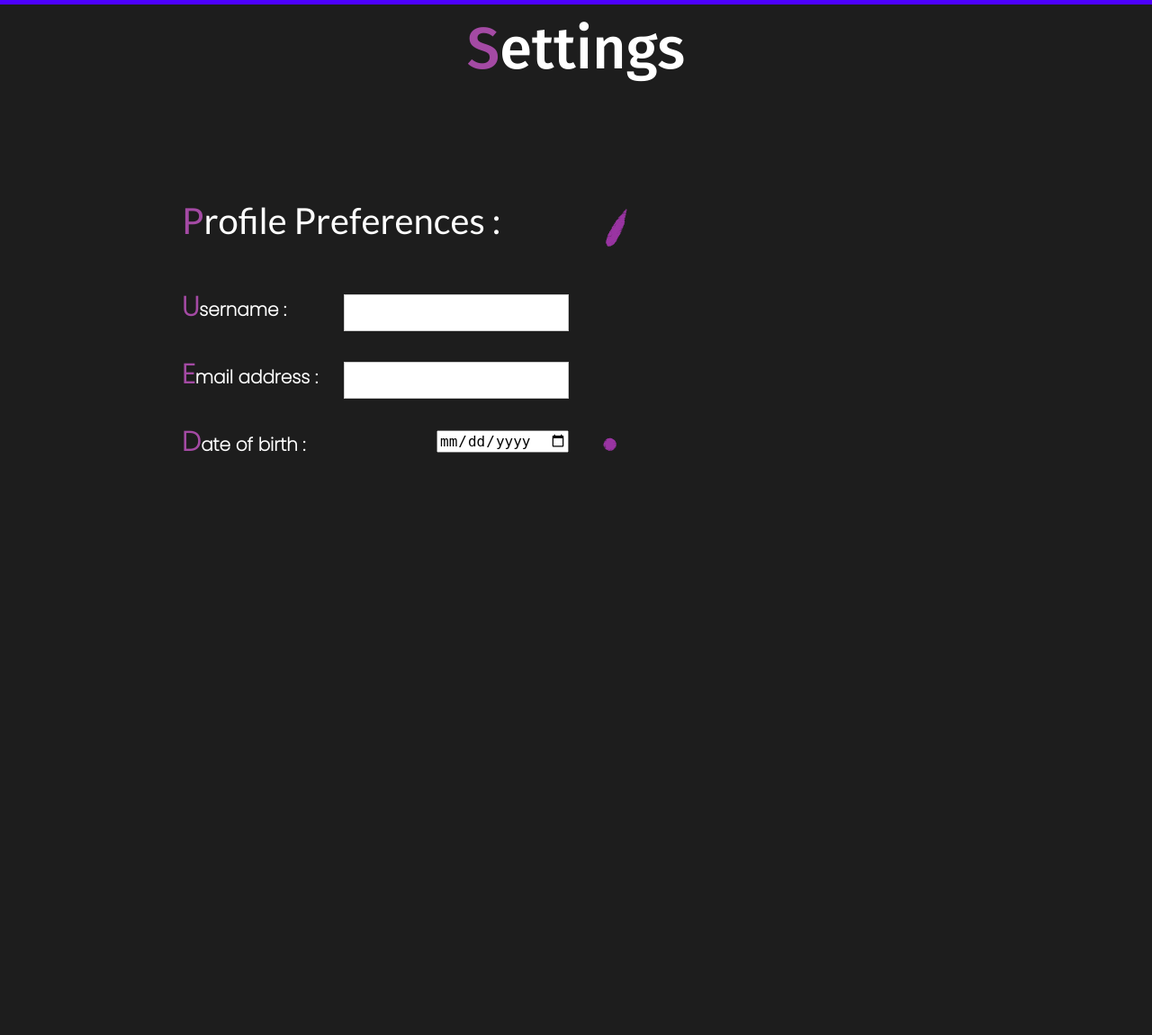
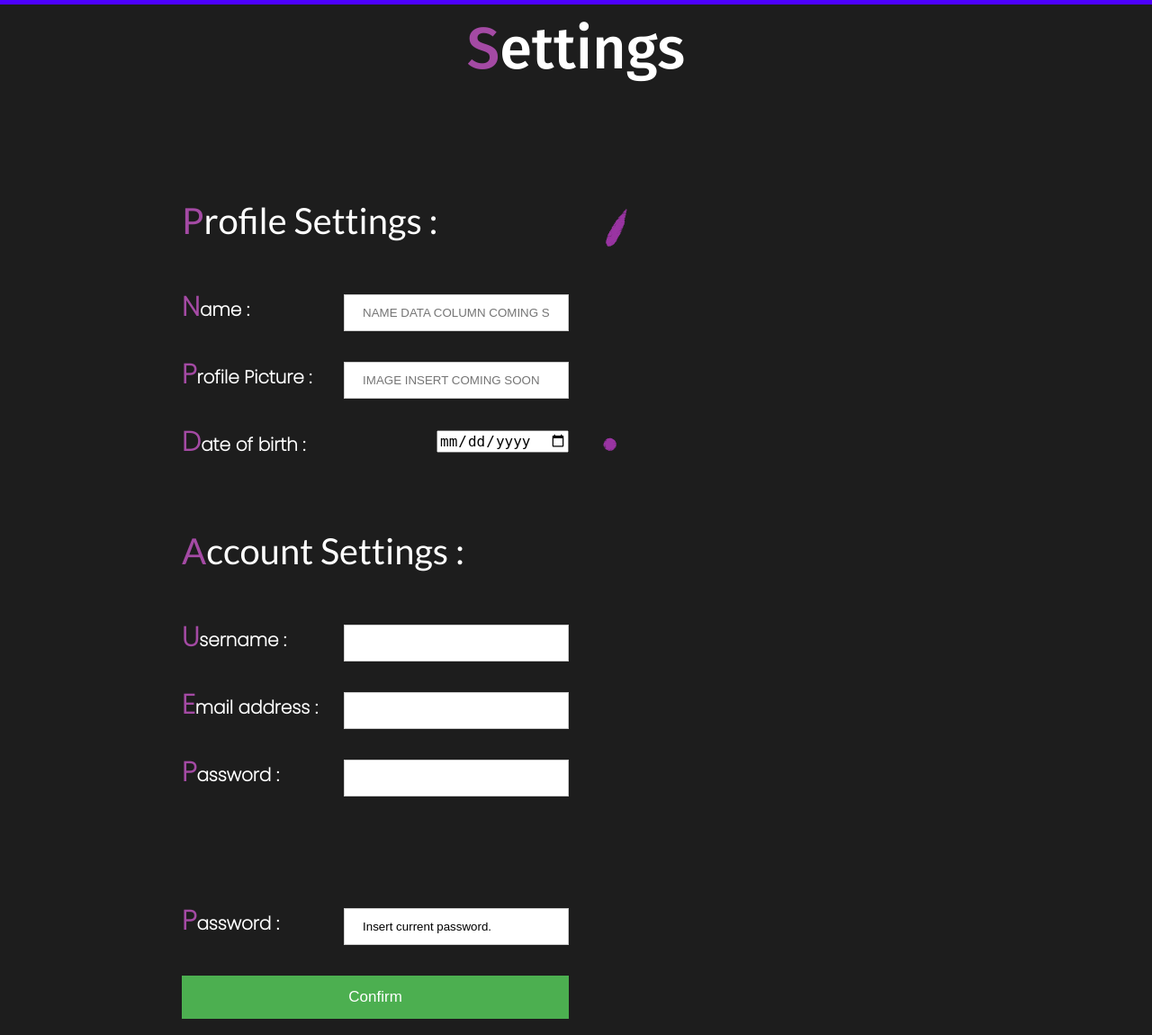
Before and after one commit to kingjuno/Verselet-1, a Flask app: template templates/settingspage.html in a window 1280 px wide. Shown: the part 87-1237 px from the top of the page at 90% size. Before the commit the page ends 590 px from the top, so only its background shows below. Run offline with Flask 2, Linux system fonts and the light colour scheme; the template is opened without the code that fills it, so the values that code supplies are empty; parts of the project's set-up code (start-up, migrations or seed data) failed here and were passed over.

Commit message:
finished front end of settings page

```diff
--- a/templates/settingspage.html
+++ b/templates/settingspage.html
@@ -22,7 +22,26 @@
     <div class="row">
 
         <div class="column" style="">
-            <div style="font-family: 'Lato', sans-serif; text-align: left; font-size: 40px;"><span style="color: #A44AA4;">P</span>rofile Preferences :</div>
+            <div style="font-family: 'Lato', sans-serif; text-align: left; font-size: 40px;"><span style="color: #A44AA4;">P</span>rofile Settings :</div>
+        </div>
+
+        <div class="column"  style="font-family: 'Poppins', sans-serif; font-size: 20px;">
+            <br><label for="uname"><b><span style="text-align: left; color: #A44AA4; font-size: 30px;">N</span>ame :</b></label>
+            <input style="width:250px; margin-left: 5%; float: right;" type="text" name="unameedit" placeholder="NAME DATA COLUMN COMING SOON"><br>
+            <br><label for="email"><b><span style="text-align: left; color: #A44AA4; font-size: 30px;">P</span>rofile Picture :</b></label>
+            <input style="width:250px; margin-left: 5%; float: right;" type="text" name="emailedit" placeholder="IMAGE INSERT COMING SOON"><br>
+            <br><label for="dob"><b><span style="text-align: left; color: #A44AA4; font-size: 30px;">D</span>ate of birth :</b></label>
+            <input style="float: right; margin-top: 2%; font-size: 1rem" type="date" value="{{ d }}" placeholder="Date of Birth" name="dob">
+        </div>
+
+    </div>
+
+    <br><br><br>
+
+    <div class="row">
+
+        <div class="column" style="">
+            <div style="font-family: 'Lato', sans-serif; text-align: left; font-size: 40px;"><span style="color: #A44AA4;">A</span>ccount Settings :</div>
         </div>
 
         <div class="column"  style="font-family: 'Poppins', sans-serif; font-size: 20px;">
@@ -30,8 +49,13 @@
             <input style="width:250px; margin-left: 5%; float: right;" type="text" name="unameedit" placeholder="{{ u }}"><br>
             <br><label for="email"><b><span style="text-align: left; color: #A44AA4; font-size: 30px;">E</span>mail address :</b></label>
             <input style="width:250px; margin-left: 5%; float: right;" type="text" name="emailedit" placeholder="{{ e }}"><br>
-            <br><label for="dob"><b><span style="text-align: left; color: #A44AA4; font-size: 30px;">D</span>ate of birth :</b></label>
-            <input style="float: right; margin-top: 2%; font-size: 1rem" type="date" value="{{ d }}" placeholder="Date of Birth" name="dob" id="dob">
+            <br><label for="dob"><b><span style="text-align: left; color: #A44AA4; font-size: 30px;">P</span>assword :</b></label>
+            <input style="width:250px; margin-left: 5%; float: right;" type="text" name="passedit"><br><br><br><br>
+
+            <br><label for="dob"><b><span style="text-align: left; color: #A44AA4; font-size: 30px;">P</span>assword :</b></label>
+            <input style="width:250px; margin-left: 5%; float: right;" type="text" name="passedit" value="Insert current password."><br><br>
+            <button style="font-size: 17px; font-family: 'Work Sans', sans-serif;" type="submit">Confirm</button>
+
         </div>
 
     </div>
```
